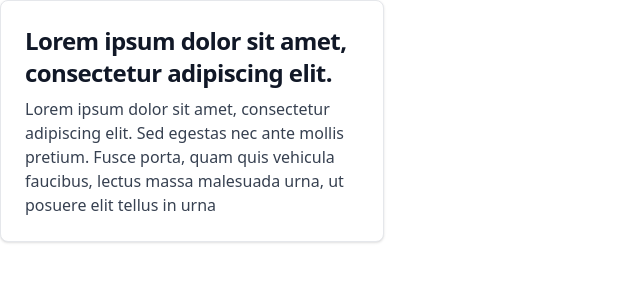
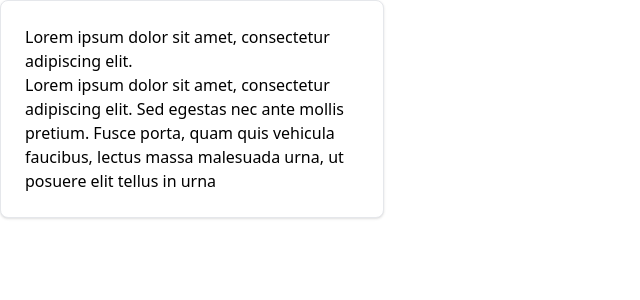
Before and after one commit to desicoder2021/react-tailwind, a React (Vite) app: page / in a window 1280 px wide. Shown: the top 300 px of the page, without its empty margins (0-640 px from the left). Built offline with nearby package versions, Linux system fonts and the light colour scheme.

Commit message:
Update App.jsx

```diff
--- a/src/App.jsx
+++ b/src/App.jsx
@@ -4,10 +4,10 @@ function App() {
 	return (
 		<>
 
-<a href="#" class="block max-w-sm p-6 bg-white border border-gray-200 rounded-lg shadow hover:bg-gray-100 dark:bg-gray-800 dark:border-gray-700 dark:hover:bg-gray-700">
+<a href="#" className="block max-w-sm p-6 bg-white border border-gray-200 rounded-lg shadow hover:bg-gray-100 dark:bg-gray-800 dark:border-gray-700 dark:hover:bg-gray-700">
 
-<h5 class="mb-2 text-2xl font-bold tracking-tight text-gray-900 dark:text-white">Lorem ipsum dolor sit amet, consectetur adipiscing elit.</h5>
-<p class="font-normal text-gray-700 dark:text-gray-400">Lorem ipsum dolor sit amet, consectetur adipiscing elit. Sed egestas nec ante mollis pretium. Fusce porta, quam quis vehicula faucibus, lectus massa malesuada urna, ut posuere elit tellus in urna</p>
+<h5 className="">Lorem ipsum dolor sit amet, consectetur adipiscing elit.</h5>
+<p className="">Lorem ipsum dolor sit amet, consectetur adipiscing elit. Sed egestas nec ante mollis pretium. Fusce porta, quam quis vehicula faucibus, lectus massa malesuada urna, ut posuere elit tellus in urna</p>
 </a>
 
 		</>
```
